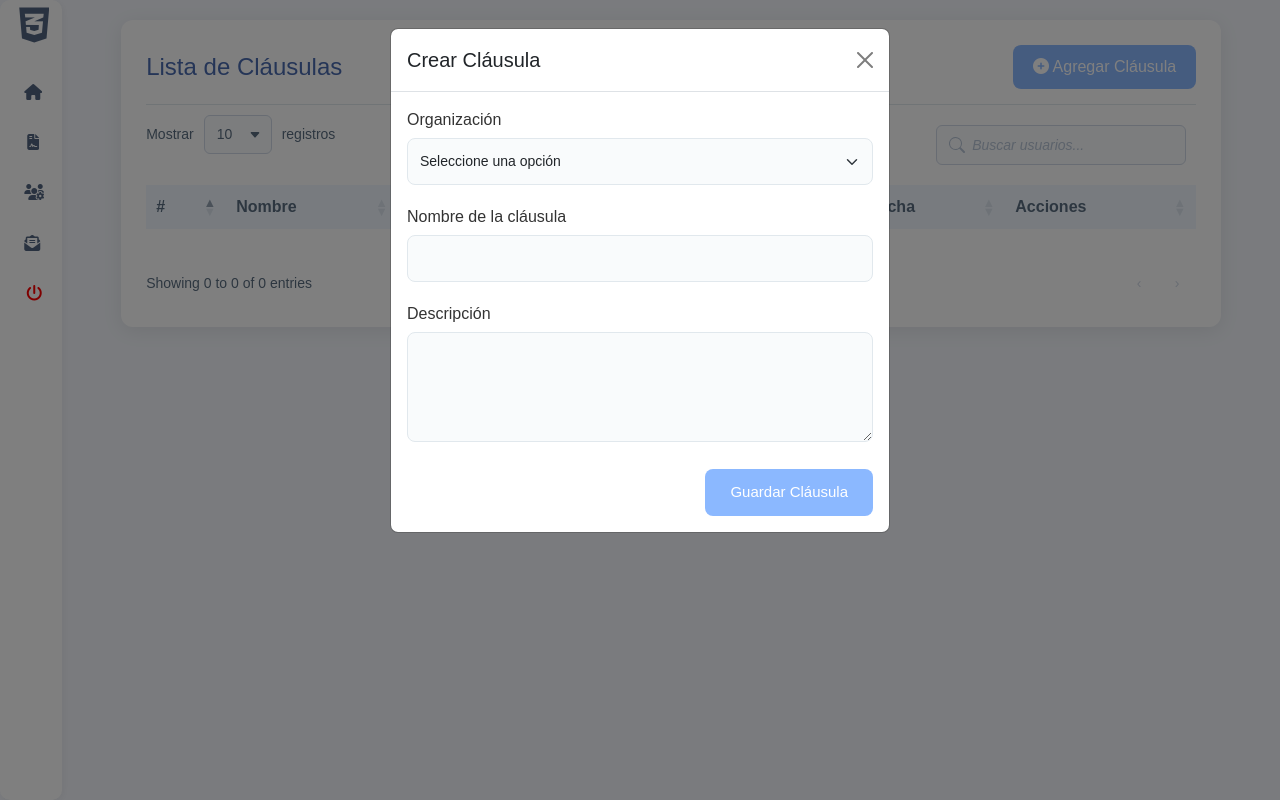
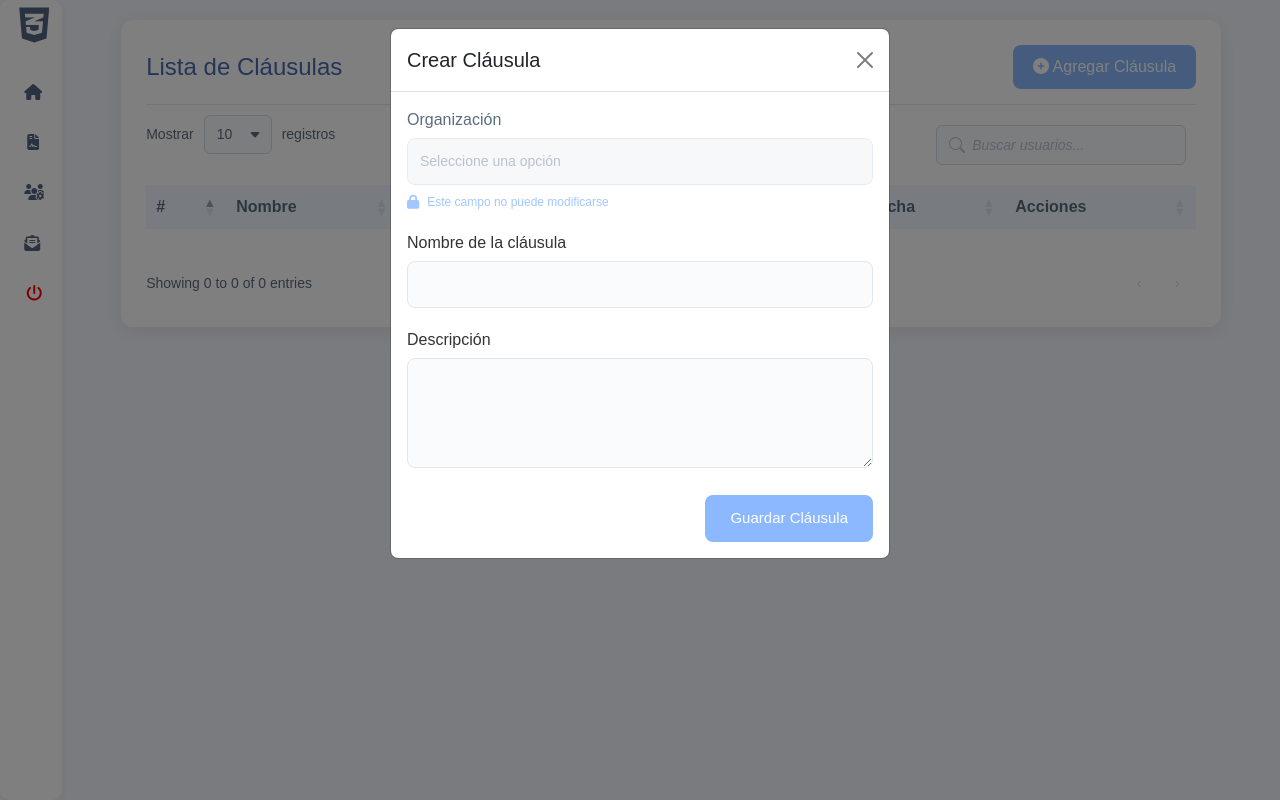
Before and after one commit to David2704a/Gestion-de-Contratos-Python, a Django app: page /contracts/clause_list/ in a window 1280 px wide, after a click on "Agregar Cláusula". Run offline with Django 5.2, Linux system fonts and the light colour scheme; a user stored in the database is signed in; data comes from the database, SQL or seed files in the repository; data that the repository does not hold is empty; some libraries are stand-ins or nearby versions.

Commit message:
Se avanza en la funcion de actualizar clausulas

```diff
--- a/contracts/templates/clauses/clause_list.html
+++ b/contracts/templates/clauses/clause_list.html
@@ -57,9 +57,12 @@
                     </td>
                     <td>
                         <div class="clause-actions">
-                            <a href="#" class="edit-clause-btn" title="Editar">
+                            <a href="#" class="edit-clause-btn" data-id="{{clause.id}}" data-title="{{clause.title}}"
+                                data-description="{{clause.description}}" data-organization="{{clause.organization_id}}"
+                                data-url="{% url 'update_clause' clause.id %}" title="Editar">
                                 <i class="fa fa-edit"></i>
                             </a>
+
                             <button type="button" class="delete-clause-btn"
                                 data-url="{% url 'delete_clause' clause.id %}" title="Eliminar">
                                 <i class="fa fa-trash"></i>
@@ -88,14 +91,22 @@
                     data-url="{% url 'create_clause' %}">
                     {% csrf_token %}
 
-                    <div class="form-group span-2">
+                    <div class="form-group span-2 {% if not is_superadmin %}disabled-field{% endif %}">
                         <label>Organización</label>
-                        <select name="organization_id" id="organization" class="form-input form-select" required>
-                            <option value="">Seleccione una opción</option>
-                            {% for org in organizations %}
-                            <option value="{{ org.id }}">{{ org.name }}</option>
-                            {% endfor %}
-                        </select>
+                        <div class="field-content">
+                            <select name="organization_id" id="organization" class="form-input form-select" required {% if not is_superadmin %}disabled{% endif %}>
+                                <option value="">Seleccione una opción</option>
+                                {% for org in organizations %}
+                                    <option value="{{ org.id }}" {% if org.id == extended_user.organization_id %}selected{% endif %}>
+                                        {{ org.name }}
+                                    </option>
+                                {% endfor %}
+                            </select>
+                            <div class="disabled-info {% if is_superadmin %}hidden{% endif %}">
+                                <i class="fas fa-lock"></i>
+                                <span>Este campo no puede modificarse</span>
+                            </div>
+                        </div>
                     </div>
 
                     <div class="form-group">
@@ -115,7 +126,6 @@
             </div>
         </div>
     </div>
-
 </div>
 
 <script src="https://code.jquery.com/jquery-3.6.0.min.js"></script>
--- a/contracts/views.py
+++ b/contracts/views.py
@@ -9,7 +9,6 @@ from django.contrib.auth.decorators import login_required, user_passes_test
 from .models import Clause, Organization
 from django.views.decorators.csrf import csrf_exempt
 from django.urls import reverse
-
 
 
 class ClauseView:
@@ -61,28 +60,28 @@ class ClauseView:
     @login_required
     @staticmethod
     def update_clause(request, clause_id):
-        clause = Clause.objects.get(id=clause_id)
+        if request.method == 'POST':
+            clause = Clause.objects.filter(id=clause_id).first()
 
-        if request.method == 'POST':
+            if not clause:
+                return JsonResponse({'success': False, 'message': 'Cláusula no encontrada'}, status=404)
+
             title = request.POST.get('title')
             description = request.POST.get('description')
+            organization_id = request.POST.get('organization_id')
 
-            if not title or not description:
-                return render(request, 'clauses/update_clause.html', {
-                    'clause': clause,
-                    'error': 'Todos los campos son obligatorios'
-                })
+            if not title or not description or not organization_id:
+                return JsonResponse({'success': False, 'message': 'Todos los campos son obligatorios'}, status=400)
 
             success, message = ClauseService.update_clause(
                 clause_id, title, description)
 
             if success:
-                # Redirige a la lista de cláusulas
-                return redirect('clause_list')
+                return JsonResponse({'success': True, 'message': 'Cláusula actualizada correctamente'})
             else:
-                return render(request, 'clauses/update_clause.html', {'clause': clause, 'error': message})
+                return JsonResponse({'success': False, 'message': message}, status=500)
 
-        return render(request, 'clauses/update_clause.html', {'clause': clause})
+        return JsonResponse({'success': False, 'message': 'Método no permitido'}, status=405)
 
     @staticmethod
     @login_required
@@ -92,17 +91,18 @@ class ClauseView:
             if success:
                 clauses = Clause.objects.all()
                 clauses_data = [
-                {
-                    'id': clause.id,
-                    'organization': clause.organization.name,
-                    'title': clause.title,
-                    'description': clause.description,
-                    'created_at': clause.created_at,
-                    'delete_url': reverse('delete_clause', args=[clause.id])
-                }
-                for clause in clauses
+                    {
+                        'id': clause.id,
+                        'organization': clause.organization.name,
+                        'title': clause.title,
+                        'description': clause.description,
+                        'created_at': clause.created_at,
+                        'delete_url': reverse('delete_clause', args=[clause.id]),
+                        'update_url': reverse('update_clause', args=[clause.id]),
+                    }
+                    for clause in clauses
                 ]
-                return JsonResponse({'success': True, 'message': 'Cláusula eliminada correctamente', 'clauses':clauses_data})
+                return JsonResponse({'success': True, 'message': 'Cláusula eliminada correctamente', 'clauses': clauses_data})
             else:
                 return JsonResponse({'success': False, 'message': 'No se pudo eliminar la cláusula'}, status=400)
 
--- a/static/css/clauses/clauses_list.css
+++ b/static/css/clauses/clauses_list.css
@@ -142,3 +142,57 @@
         font-size: 14px;
     }
 }
+
+
+/* ===== ESTILOS PARA CAMPOS DESHABILITADOS ===== */
+.disabled-field {
+    position: relative;
+}
+
+.disabled-field:after {
+    content: "";
+    position: absolute;
+    top: 0;
+    left: 0;
+    right: 0;
+    bottom: 0;
+    /* background: rgba(255, 255, 255, 0.7); */
+    border-radius: 8px;
+    z-index: 1;
+    cursor: not-allowed;
+}
+
+.disabled-field label {
+    color: #5a6d80 !important;
+}
+
+.disabled-field .field-content {
+    position: relative;
+    z-index: 2;
+    opacity: 0.8;
+}
+
+.disabled-field input:disabled,
+.disabled-field select:disabled {
+    background: #f5f7fa !important;
+    color: #a8b5c1 !important;
+    border-color: #e1e8ed !important;
+    cursor: not-allowed;
+}
+
+.disabled-info {
+    display: flex;
+    align-items: center;
+    gap: 8px;
+    margin-top: 8px;
+    font-size: 12px;
+    color: #8bb8ff;
+}
+
+.disabled-info i {
+    font-size: 14px;
+}
+
+.hidden {
+    display: none;
+}
--- a/static/js/clauses/clauses_list.js
+++ b/static/js/clauses/clauses_list.js
@@ -82,6 +82,28 @@ $(document).on('click', '.delete-clause-btn', function (e) {
     });
 });
 
+$(document).on('click', '.edit-clause-btn', function (e) {
+    e.preventDefault();
+
+    const modal = $('#createClauseModal');
+
+    // Cambiar título del modal
+    modal.find('.modal-title').text('Editar Cláusula');
+
+    // Rellenar campos
+    modal.find('#title').val($(this).data('title'));
+    modal.find('#description').val($(this).data('description'));
+    modal.find('#organization').val($(this).data('organization'));
+
+    // Cambiar la URL a la de actualización
+    const form = modal.find('#createClauseForm');
+    form.attr('data-url', $(this).data('url'));
+
+    // Mostrar el modal
+    modal.modal('show');
+});
+
+
 
 function insertClauseRow(index, clause) {
     $('#clauses_table tbody').append(
@@ -105,9 +127,11 @@ function insertClauseRow(index, clause) {
             </td>
             <td>
                 <div class="clause-actions">
-                    <a href="#" class="edit-clause-btn" title="Editar">
-                        <i class="fa fa-edit"></i>
-                    </a>
+                     <a href="#" class="edit-clause-btn" data-id="${clause.id}" data-title="${clause.title}"
+                                data-description="${clause.description}" data-organization="${clause.organization_id}"
+                                data-url="${clause.update_url}" title="Editar">
+                                <i class="fa fa-edit"></i>
+                            </a>
                      <button type="button" class="delete-clause-btn"
                         data-url="${clause.delete_url}" title="Eliminar">
                         <i class="fa fa-trash"></i>
```
